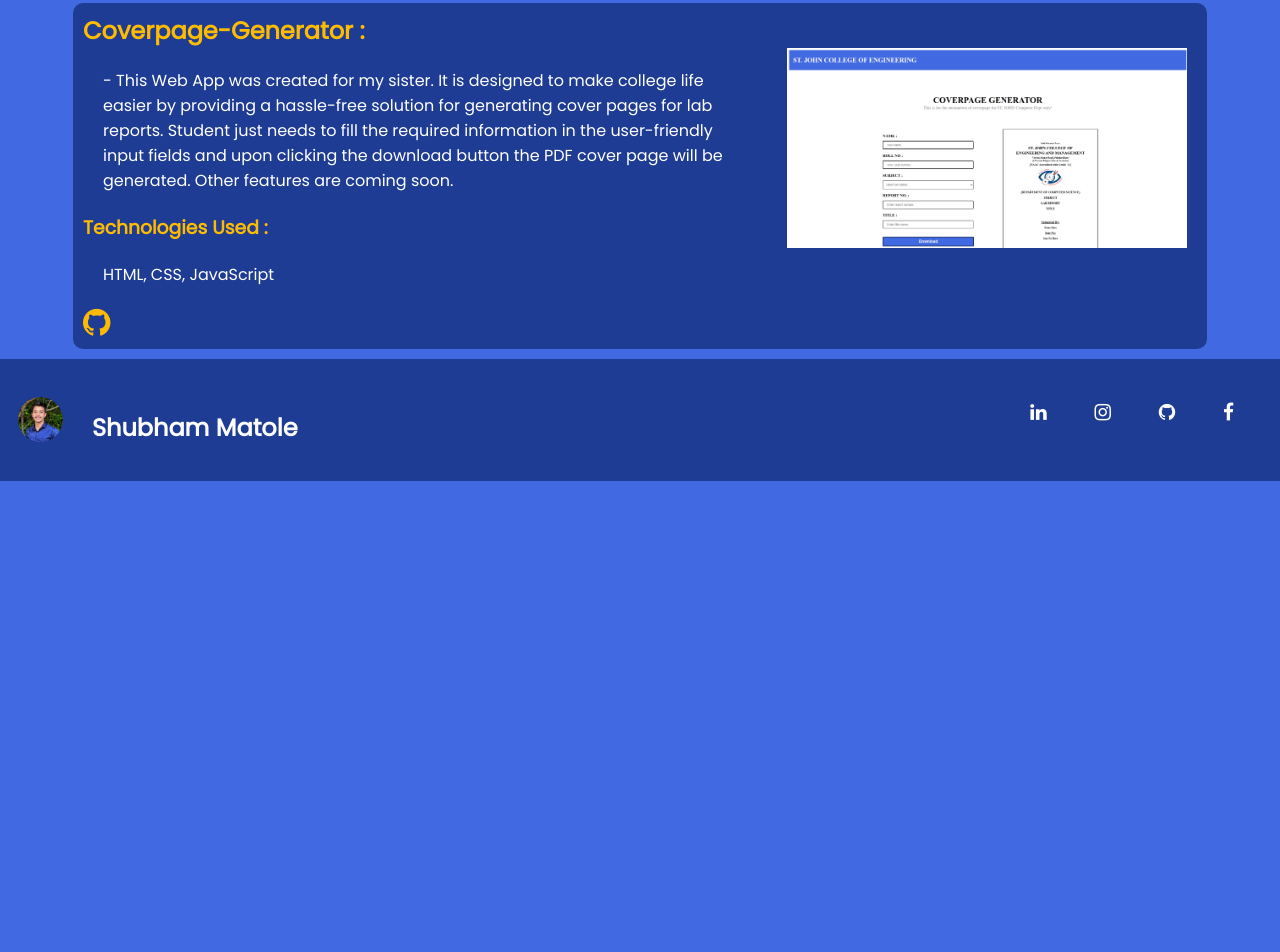
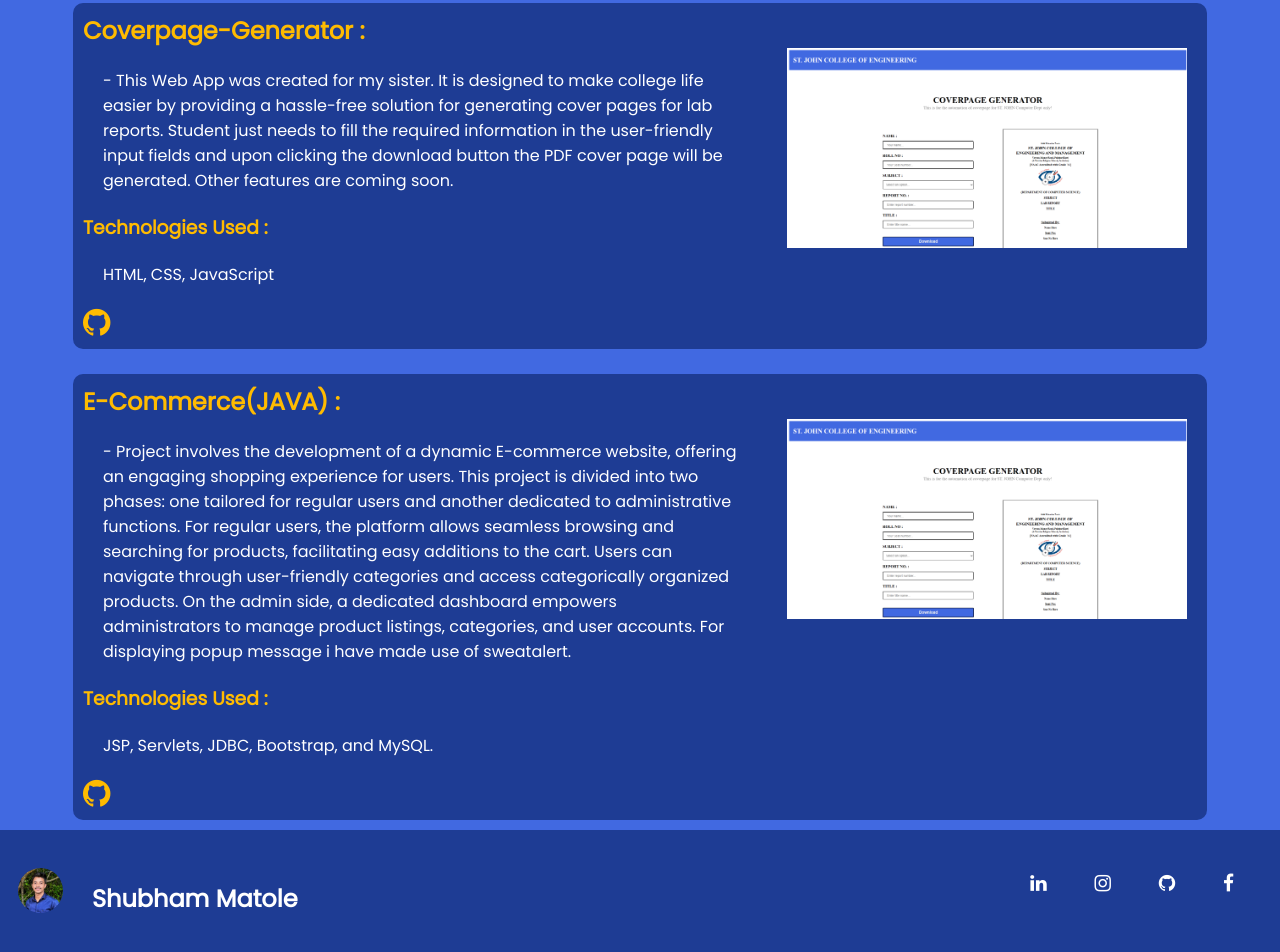
Before and after one commit to Shubhammatole16/shubham-portfolio, a plain HTML site: page projects.html in a window 1280 px wide. Shown: the part 566-1518 px from the top of the page. Before the commit the page ends 1047 px from the top, so only its background shows below. Drawn offline with nearby package versions, Linux system fonts and the light colour scheme; a web font is replaced by a local one.

Commit message:
Update projects.html

```diff
--- a/projects.html
+++ b/projects.html
@@ -55,7 +55,7 @@
     <!--Start of projectcontainer-->
     <div class="projectcontainer">
         <h1>Projects</h1>
-        <!--Start of project-->
+        <!--Start of project 1-->
         <div class="project">
             <!--Start of container1-->
             <div class="container1" id="container1">
@@ -85,7 +85,7 @@
         </div>
         <!--End of project-->
         <br>
-        <!--Start of project-->
+        <!--Start of project 2-->
         <div class="project">
             <!--Start of container1-->
             <div class="container1" id="container1">
@@ -103,6 +103,42 @@
                     </h3>
                     <p>HTML, CSS, JavaScript</p>
                     <a href="https://github.com/Shubhammatole16/Coverpage-Generator"><i class="fa fa-github"></i></a>
+                </div>
+                <!--End of leftcontainer1-->
+                <!--Start of rightcontainer-->
+                <div id="ease" class="rightcontainer"><img src="images/p2.png">
+
+                </div>
+                <!--End of rightcontainer-->
+            </div>
+            <!--End of container1-->
+        </div>
+        <!--End of project-->
+
+        <br>
+        <!--Start of project 3-->
+        <div class="project">
+            <!--Start of container1-->
+            <div class="container1" id="container1">
+                <!--Start of leftcontainer1-->
+                <div class="leftcontainer1">
+                    <h2>
+                        <sapn class="yellow"><b>E-Commerce(JAVA) : </b></sapn>
+                    </h2>
+                    <p>- Project involves the development of a dynamic E-commerce website, offering an engaging
+                            shopping experience for users.
+                            This project is divided into two phases: one tailored for regular users and another dedicated to
+                            administrative functions. For regular users, the platform allows seamless browsing and searching
+                            for products, facilitating easy additions to the cart. Users can navigate through user-friendly
+                            categories and access categorically organized products. On the admin side, a dedicated dashboard
+                            empowers administrators to manage product listings, categories, and user accounts.
+                            For displaying popup message i have made use of sweatalert.
+                    </p>
+                    <h3>
+                        <sapn class="yellow"><b>Technologies Used : </b></sapn>
+                    </h3>
+                    <p>JSP, Servlets, JDBC, Bootstrap, and MySQL.</p>
+                    <a href="https://github.com/Shubhammatole16/java-SHOP-ME"><i class="fa fa-github"></i></a>
                 </div>
                 <!--End of leftcontainer1-->
                 <!--Start of rightcontainer-->
```
